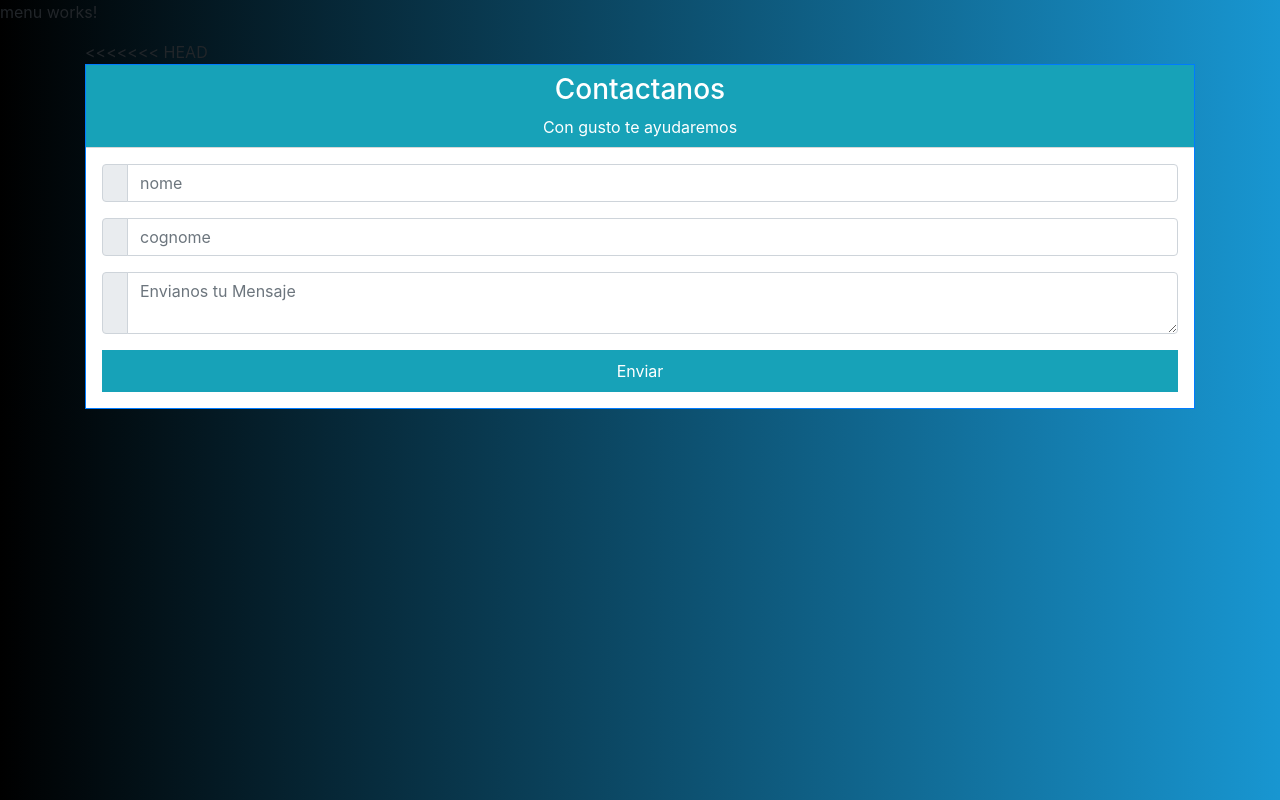
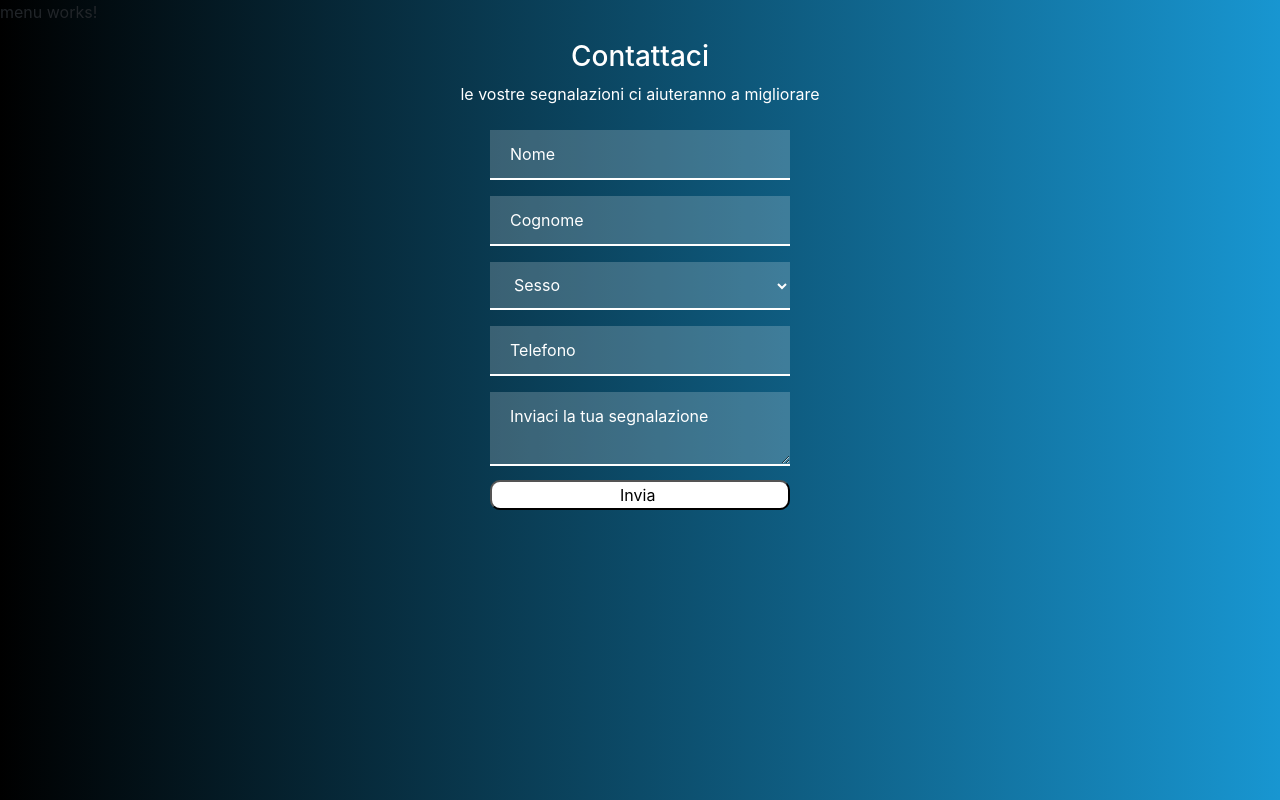
Before and after one commit to lscutillo/Progetto, an Angular app: page /ShoesSelling/feedback in a window 1280 px wide. Built offline with nearby package versions, Linux system fonts and the light colour scheme.

Commit message:
grafica feedback OK

```diff
--- a/src/app/components/feedback/feedback.component.html
+++ b/src/app/components/feedback/feedback.component.html
@@ -1,44 +1,45 @@
 <form>
-    <<<<<<< HEAD <div class="card border-primary rounded-0">
-        <div class="card-header p-0">
-            <div class="bg-info text-white text-center py-2">
-                <h3><i class="fa fa-envelope"></i> Contactanos</h3>
-                <p class="m-0">Con gusto te ayudaremos</p>
-            </div>
-        </div>
-        <div class="card-body p-3">
-
-            <!--Body-->
-            <div class="form-group">
-                <div class="input-group mb-2">
-                    <div class="input-group-prepend">
-                        <div class="input-group-text"><i class="fa fa-user text-info"></i></div>
-                    </div>
-                    <input type="text" class="form-control" id="nome" name="nome" placeholder="nome" required>
-                </div>
-            </div>
-            <div class="form-group">
-                <div class="input-group mb-2">
-                    <div class="input-group-prepend">
-                        <div class="input-group-text"><i class="fa fa-envelope text-info"></i></div>
-                    </div>
-                    <input type="text" class="form-control" id="cognome" name="cognome" placeholder="cognome" required>
+    <div class="feedback">
+        <div class="title">
+            <div class="">
+                <h3><i class=" "></i> Contattaci</h3>
+                <p class=" ">le vostre segnalazioni ci aiuteranno a migliorare</p>
             </div>
         </div>
 
-            <div class="form-group">
-                <div class="input-group mb-2">
-                    <div class="input-group-prepend">
-                        <div class="input-group-text"><i class="fa fa-comment text-info"></i></div>
+        <div class="">
+
+            <div class="">
+                <input type="text " class="input" name="nome" placeholder="Nome" required>
             </div>
-                    <textarea class="form-control" placeholder="Envianos tu Mensaje" required></textarea>
+
+            <div class="">
+                <input type="text" class="input" name="Cognome" placeholder="Cognome " required>
+            </div>
+
+            <div class="">
+                <select name="Genere" class="input">
+                    <option value="" disabled selected>Sesso</option>
+                    <option value="Uomo">Uomo</option>
+                    <option value="Donna">Donna</option>
+            </select>
+            </div>
+
+            <div class="">
+                <input type="text" class="input" name="telefono" placeholder="Telefono" required>
             </div>
         </div>
 
-            <div class="text-center">
-                <input type="submit" value="Enviar" class="btn btn-info btn-block rounded-0 py-2">
-            </div>
+        <div class="">
+            <textarea class="input" placeholder="Inviaci la tua segnalazione " required></textarea>
         </div>
 
+        <div class="">
+            <a href="mailto:renatodipi@gmail.com" target="_top"><input type="submit" value="Invia " class="invia"></a>
         </div>
+
+
+
+    </div>
+
 </form>
--- /dev/null
+++ b/src/app/components/feedback/feedback.component.scss
@@ -0,0 +1,26 @@
+.feedback {
+    color: white;
+    background: transparent;
+    text-align: center;
+}
+
+.input {
+    width: 300px;
+    background-color: rgba(255, 255, 255, 0.2);
+    padding: 12px 20px;
+    margin: 8px 0;
+    box-sizing: border-box;
+    border: none;
+    border-bottom: 2px solid white;
+    color: white;
+}
+
+.invia {
+    width: 300px;
+    border-radius: 10px;
+    background-color: white;
+}
+
+::-webkit-input-placeholder {
+    color: white
+}
--- a/src/app/components/feedback/feedback.component.ts
+++ b/src/app/components/feedback/feedback.component.ts
@@ -3,7 +3,7 @@ import { Component, OnInit } from '@angular/core';
 @Component({
   selector: 'app-feedback',
   templateUrl: './feedback.component.html',
-  styleUrls: ['./feedback.component.sass']
+  styleUrls: ['./feedback.component.scss']
 })
 export class FeedbackComponent implements OnInit {
 
```
Also changed, not shown: src/app/components/feedback/feedback.component.sass (deleted). Lines whose indentation alone changed are shown as unchanged.
